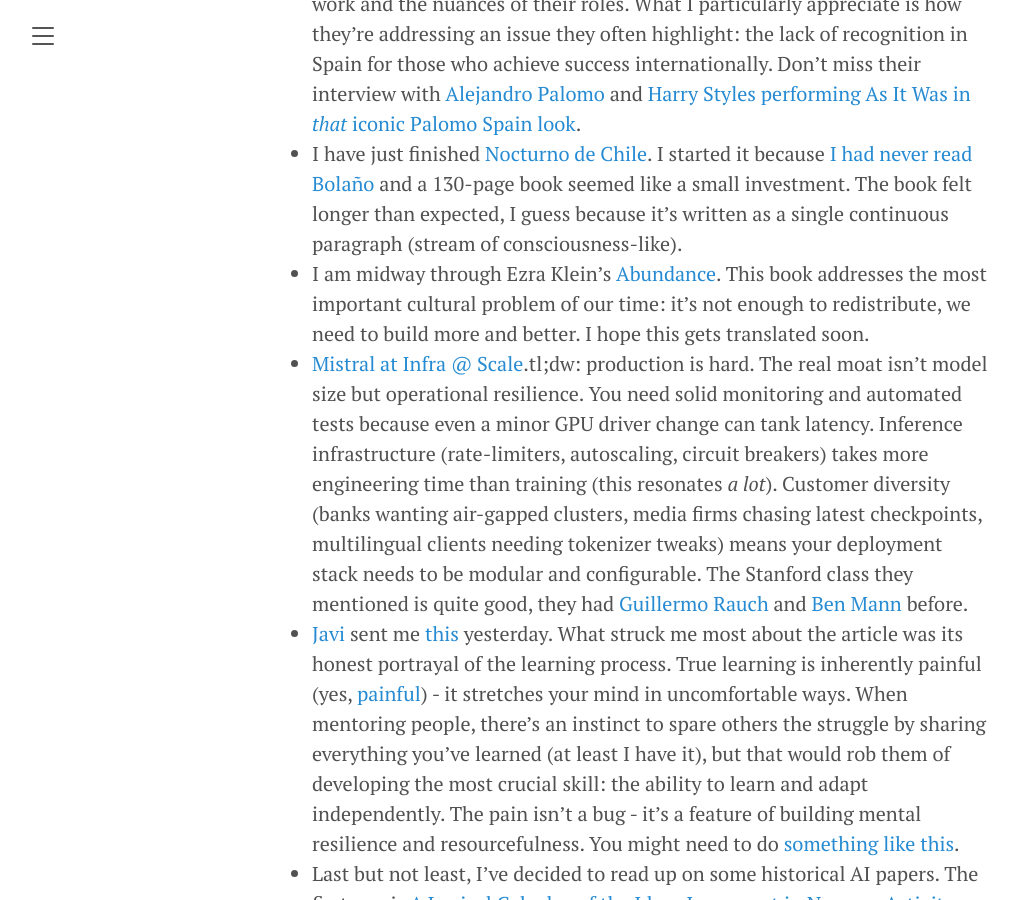
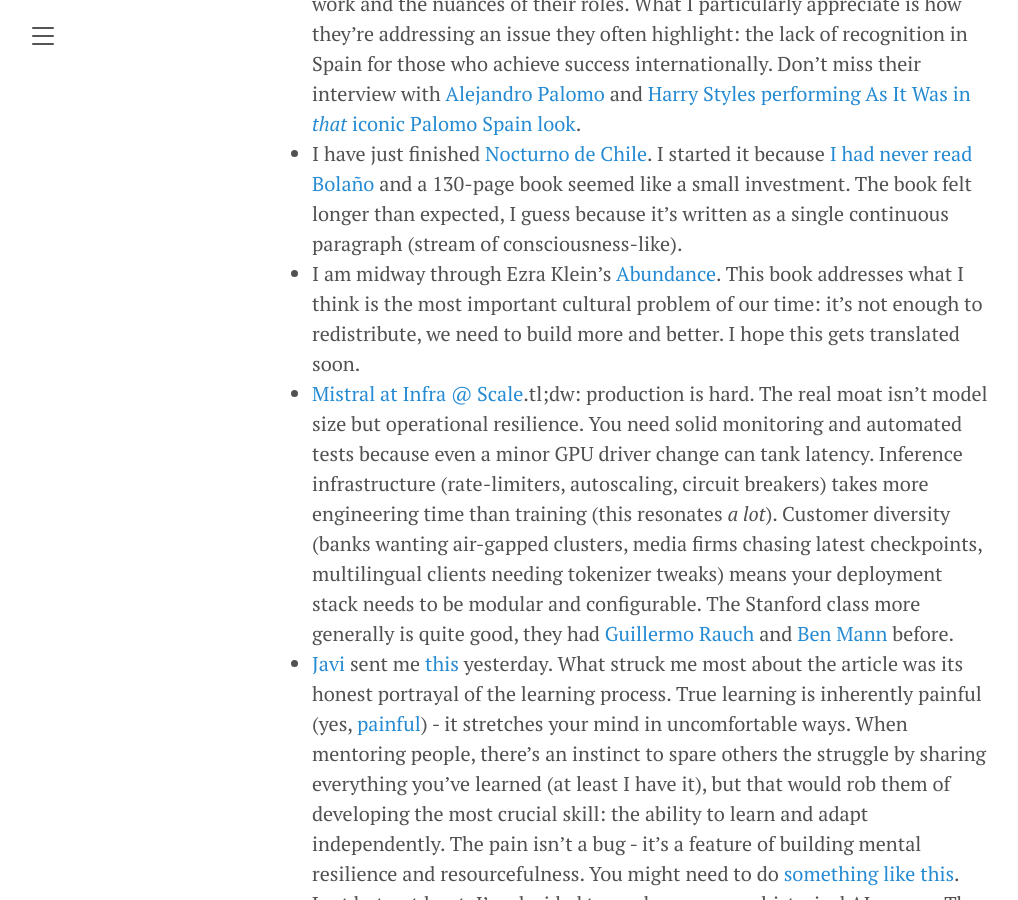
Before and after one commit to rbarbadillo/rbarbadillo.github.io, a Jekyll site: the page built from _posts/2025-05-04-sunday-reads.md, in a window 1280 px wide and 900 px high, scrolled down 423 px. Shown: the whole window, without its empty margins (8-1026 px from the left). Built offline with Jekyll 4.4.1, drawn with Linux system fonts in a browser that asks for light colours.

Commit message:
Some fixes

```diff
--- a/_posts/2025-05-04-sunday-reads.md
+++ b/_posts/2025-05-04-sunday-reads.md
@@ -10,7 +10,7 @@
 - [I love Maro and I love Harry Styles](https://www.youtube.com/watch?v=9D6uCMMhT9w).
 - For the last couple of days I've been binge-listening to [Fashion Sucks](https://open.spotify.com/show/5dIgkohzaK2dDc1SxNmICP?si=0cef7c22494f465d). While I've never been particularly interested in fashion (though I wish I were), I'm fascinated by understanding how industries work from the inside and [cracking their cultural codes](https://marginalrevolution.com/marginalrevolution/2018/12/deconstructing-cultural-codes.html). The hosts, who are fashion industry insiders, bring on Spanish stylists, designers, and other professionals to discuss their work and the nuances of their roles. What I particularly appreciate is how they're addressing an issue they often highlight: the lack of recognition in Spain for those who achieve success internationally. Don't miss their interview with [Alejandro Palomo](https://open.spotify.com/episode/6TJdl1yar0og08qjwFEoZR?si=83b168e51752453b) and [Harry Styles performing As It Was in _that_ iconic Palomo Spain look](https://www.youtube.com/watch?v=X1q_91vudlY).
 - I have just finished [Nocturno de Chile](https://www.goodreads.com/book/show/212412.Nocturno_de_Chile). I started it because [I had never read Bolaño](https://x.com/nabeelqu/status/1912624020262121728) and a 130-page book seemed like a small investment. The book felt longer than expected, I guess because it's written as a single continuous paragraph (stream of consciousness-like).
-- I am midway through Ezra Klein's [Abundance](https://www.goodreads.com/book/show/176444106-abundance). This book addresses the most important cultural problem of our time: it's not enough to redistribute, we need to build more and better. I hope this gets translated soon.
-- [Mistral at Infra @ Scale](https://www.youtube.com/watch?v=qzT8I-J8sQ8).tl;dw: production is hard.  The real moat isn't model size but operational resilience. You need solid monitoring and automated tests because even a minor GPU driver change can tank latency. Inference infrastructure (rate-limiters, autoscaling, circuit breakers) takes more engineering time than training (this resonates _a lot_). Customer diversity (banks wanting air-gapped clusters, media firms chasing latest checkpoints, multilingual clients needing tokenizer tweaks) means your deployment stack needs to be modular and configurable. The Stanford class they mentioned is quite good, they had [Guillermo Rauch](https://www.youtube.com/watch?v=9SqYFxp9yRM&) and [Ben Mann](https://youtu.be/UdxSCFmUk9o?si=iOWaraTLuU28NLb8) before.
+- I am midway through Ezra Klein's [Abundance](https://www.goodreads.com/book/show/176444106-abundance). This book addresses what I think is the most important cultural problem of our time: it's not enough to redistribute, we need to build more and better. I hope this gets translated soon.
+- [Mistral at Infra @ Scale](https://www.youtube.com/watch?v=qzT8I-J8sQ8).tl;dw: production is hard.  The real moat isn't model size but operational resilience. You need solid monitoring and automated tests because even a minor GPU driver change can tank latency. Inference infrastructure (rate-limiters, autoscaling, circuit breakers) takes more engineering time than training (this resonates _a lot_). Customer diversity (banks wanting air-gapped clusters, media firms chasing latest checkpoints, multilingual clients needing tokenizer tweaks) means your deployment stack needs to be modular and configurable. The Stanford class more generally is quite good, they had [Guillermo Rauch](https://www.youtube.com/watch?v=9SqYFxp9yRM&) and [Ben Mann](https://youtu.be/UdxSCFmUk9o?si=iOWaraTLuU28NLb8) before.
 - [Javi](https://x.com/javisantana) sent me [this](https://utsavmamoria.substack.com/p/how-to-live-an-intellectually-rich) yesterday. What struck me most about the article was its honest portrayal of the learning process. True learning is inherently painful (yes, [painful](https://x.com/karpathy/status/1756380066580455557)) - it stretches your mind in uncomfortable ways. When mentoring people, there's an instinct to spare others the struggle by sharing everything you've learned (at least I have it), but that would rob them of developing the most crucial skill: the ability to learn and adapt independently. The pain isn't a bug - it's a feature of building mental resilience and resourcefulness. You might need to do [something like this](https://javisantana.com/2021/01/23/echar-a-los-leones.html).
 - Last but not least, I've decided to read up on some historical AI papers. The first one is [A Logical Calculus of the Ideas Immanent in Nervous Activity](https://rbarbadillo.github.io/papers/1943-mcculloch-pitts/). This is just meant to be some of my notes that help me understand what I am reading, just like anything on this blog, I write primarily to understand things myself. You can follow along with me [here](https://rbarbadillo.github.io/papers/).
```
